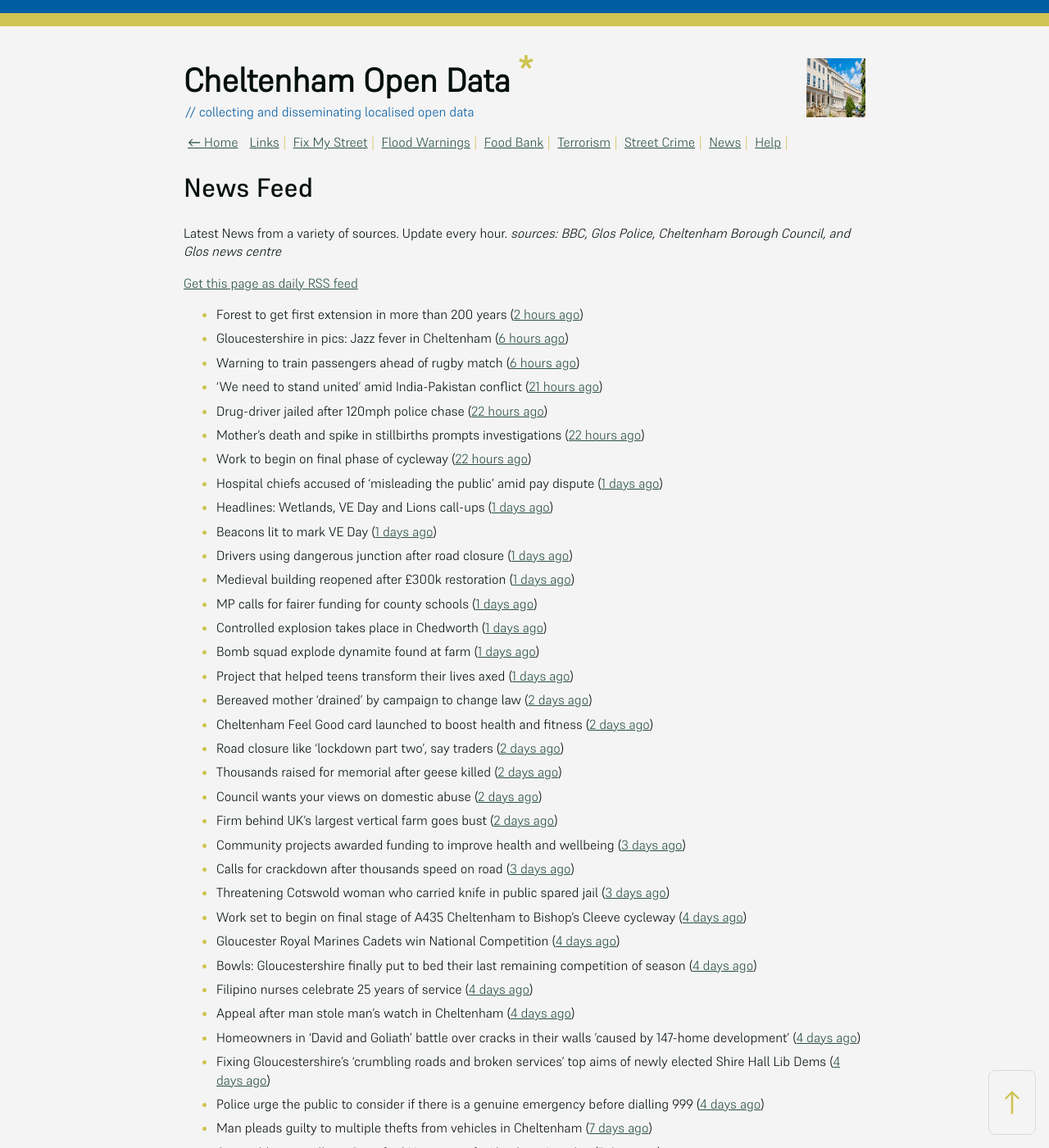
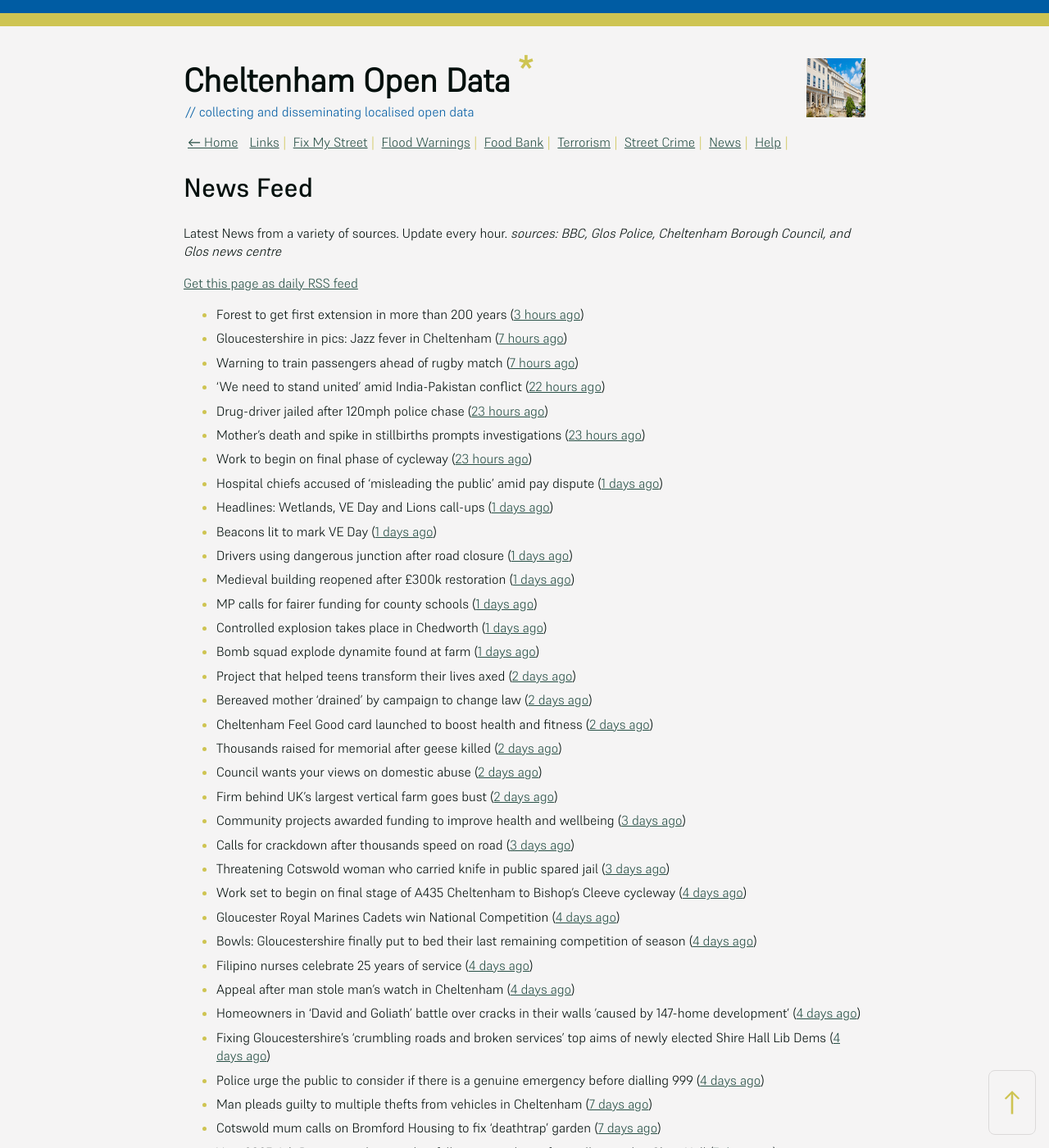
Before and after one commit to mat-0/cheltenham-open-data, a Jekyll site: the page built from _pages/news.md, in a window 1280 px wide and 1400 px high. Shown: the whole window at 82% size. Built offline with Jekyll 4.4.1, drawn with Linux system fonts in a browser that asks for light colours; some of the changed text lies outside the part shown.

Commit message:
Updated 2025-05-10 13:58:00

```diff
--- a/_pages/news.md
+++ b/_pages/news.md
@@ -12,13 +12,13 @@ _sources: BBC, Glos Police, Cheltenham Borough Council, and Glos news centre_
 [Get this page as daily RSS feed](/daily.rss)
 
 <!-- news_marker starts -->
-- Forest to get first extension in more than 200 years ([2 hours ago](https://www.bbc.com/news/articles/cx2w2d1ww0yo))
-- Gloucestershire in pics: Jazz fever in Cheltenham ([6 hours ago](https://www.bbc.com/news/articles/cql23676qlgo))
-- Warning to train passengers ahead of rugby match ([6 hours ago](https://www.bbc.com/news/articles/cde2e6kx43xo))
-- 'We need to stand united' amid India-Pakistan conflict ([21 hours ago](https://www.bbc.com/news/articles/cx202gvxgj7o))
-- Drug-driver jailed after 120mph police chase ([22 hours ago](https://www.bbc.com/news/articles/c8jgl2gdj3jo))
-- Mother’s death and spike in stillbirths prompts investigations ([22 hours ago](https://gloucesternewscentre.co.uk/mothers-death-and-spike-in-stillbirths-prompts-investigations/))
-- Work to begin on final phase of cycleway ([22 hours ago](https://www.bbc.com/news/articles/cjwq3242dego))
+- Forest to get first extension in more than 200 years ([3 hours ago](https://www.bbc.com/news/articles/cx2w2d1ww0yo))
+- Gloucestershire in pics: Jazz fever in Cheltenham ([7 hours ago](https://www.bbc.com/news/articles/cql23676qlgo))
+- Warning to train passengers ahead of rugby match ([7 hours ago](https://www.bbc.com/news/articles/cde2e6kx43xo))
+- 'We need to stand united' amid India-Pakistan conflict ([22 hours ago](https://www.bbc.com/news/articles/cx202gvxgj7o))
+- Drug-driver jailed after 120mph police chase ([23 hours ago](https://www.bbc.com/news/articles/c8jgl2gdj3jo))
+- Mother’s death and spike in stillbirths prompts investigations ([23 hours ago](https://gloucesternewscentre.co.uk/mothers-death-and-spike-in-stillbirths-prompts-investigations/))
+- Work to begin on final phase of cycleway ([23 hours ago](https://www.bbc.com/news/articles/cjwq3242dego))
 - Hospital chiefs accused of ‘misleading the public’ amid pay dispute ([1 days ago](https://gloucesternewscentre.co.uk/hospital-chiefs-accused-of-misleading-the-public-amid-pay-dispute/))
 - Headlines: Wetlands, VE Day and Lions call-ups ([1 days ago](https://www.bbc.com/news/articles/c4gre522d7lo))
 - Beacons lit to mark VE Day ([1 days ago](https://www.bbc.com/news/videos/c74nln2wnzko))
@@ -27,10 +27,9 @@ _sources: BBC, Glos Police, Cheltenham Borough Council, and Glos news centre_
 - MP calls for fairer funding for county schools ([1 days ago](https://www.bbc.com/news/articles/c14kz050y3ro))
 - Controlled explosion takes place in Chedworth ([1 days ago](https://gloucesternewscentre.co.uk/controlled-explosion-takes-place-in-chedworth/))
 - Bomb squad explode dynamite found at farm ([1 days ago](https://www.bbc.com/news/articles/c0k34gzdmxko))
-- Project that helped teens transform their lives axed ([1 days ago](https://www.bbc.com/news/articles/ckg1gmmn82zo))
+- Project that helped teens transform their lives axed ([2 days ago](https://www.bbc.com/news/articles/ckg1gmmn82zo))
 - Bereaved mother 'drained' by campaign to change law ([2 days ago](https://www.bbc.com/news/articles/c99p985r1xgo))
 - Cheltenham Feel Good card launched to boost health and fitness ([2 days ago](https://www.cheltenham.gov.uk/news/article/3007/cheltenham_feel_good_card_launched_to_boost_health_and_fitness))
-- Road closure like 'lockdown part two', say traders ([2 days ago](https://www.bbc.com/news/articles/c3r8r3yrjgjo))
 - Thousands raised for memorial after geese killed ([2 days ago](https://www.bbc.com/news/articles/cn80d0k231yo))
 - Council wants your views on domestic abuse ([2 days ago](https://gloucesternewscentre.co.uk/council-wants-your-views-on-domestic-abuse/))
 - Firm behind UK's largest vertical farm goes bust ([2 days ago](https://www.bbc.com/news/articles/c9qwq5245zvo))
```
Also changed, not shown: other parts of _pages/news.md (+2 -2 lines), _data/flood.json (+5 -69 lines), _pages/fix-my-street.md (+1 -1 lines), index.md (+5 -5 lines).
